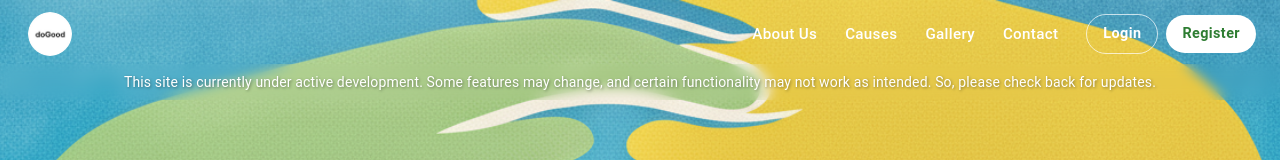
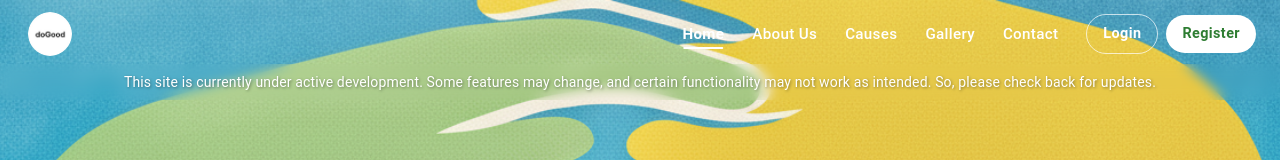
Before and after one commit to raveendra11/doGood-web, a React (Create React App) app: page / in a window 1280 px wide. Shown: the top 160 px of the page. Built offline with nearby package versions, Linux system fonts and the light colour scheme.

Commit message:
Added home in nav menu bar.

```diff
--- a/src/components/Navbar.jsx
+++ b/src/components/Navbar.jsx
@@ -23,6 +23,7 @@ import CloseIcon from '@mui/icons-material/Close';
 import { useAuth } from '../context/AuthContext';
 
 const NAV_LINKS = [
+  { label: 'Home', path: '/' },
   { label: 'About Us', path: '/about' },
   { label: 'Causes', path: '/causes' },
   { label: 'Gallery', path: '/gallery' },
--- a/src/pages/Home.jsx
+++ b/src/pages/Home.jsx
@@ -1,7 +1,9 @@
 import React from "react";
-import { Box, Typography } from "@mui/material";
+import { Box, Typography, Container, Button, Stack } from "@mui/material";
+import { useNavigate } from "react-router-dom";
 
 const Home = () => {
+  const navigate = useNavigate();
   const message =
     "This site is currently under active development. Some features may change, and certain functionality may not work as intended. So, please check back for updates.";
 
@@ -9,8 +11,22 @@ const Home = () => {
     <Box
       sx={{
         position: "relative",
-        minHeight: "100dvh",
+        minHeight: "100vh",
         width: "100%",
+        backgroundImage: "linear-gradient(to bottom, transparent 0%, #fdfbf7 100%)",
+        backgroundColor: "#fdfbf7",
+        display: "flex",
+        flexDirection: "column",
+        paddingTop: "env(safe-area-inset-top)",
+        overflowY: "auto",
+        zIndex: 0,
+      }}
+    >
+      {/* Hero Image Section */}
+      <Box
+        sx={{
+          width: "100%",
+          height: { xs: "60vh", md: "100vh" },
           backgroundImage: {
             xs: "url('/bg-mobile.png')",
             md: "url('/bg.png')",
@@ -18,19 +34,13 @@ const Home = () => {
           backgroundRepeat: "no-repeat",
           backgroundSize: "cover",
           backgroundPosition: { xs: "top center", md: "center" },
-        backgroundColor: "#0f3b60",
-        display: "flex",
-        alignItems: "center",
-        justifyContent: "center",
-        paddingTop: "env(safe-area-inset-top)",
-        overflow: "hidden",
-        zIndex: 0,
+          position: "relative",
         }}
       >
-      {/* Static banner under navbar */}
+        {/* Static banner under navbar - now relative to hero image */}
         <Box
           sx={{
-          position: "fixed",
+            position: "absolute",
             top: 64, // adjust if your AppBar height is different
             left: 0,
             right: 0,
@@ -49,6 +59,105 @@ const Home = () => {
           <Typography variant="body2">{message}</Typography>
         </Box>
       </Box>
+
+      {/* <Container maxWidth="md" sx={{ flexGrow: 1, display: "flex", alignItems: "center", justifyContent: "center", py: { xs: 8, md: 12 } }}>
+        <Stack
+          spacing={4}
+          alignItems="center"
+          textAlign="center"
+          sx={{
+            color: "#2c3e50",
+            animation: "fadeInUp 1s ease-out",
+            p: { xs: 4, md: 8 },
+            borderRadius: 8,
+            bgcolor: "rgba(255, 255, 255, 0.6)",
+            backdropFilter: "blur(20px)",
+            border: "1px solid rgba(255, 255, 255, 0.8)",
+            boxShadow: "0 20px 50px rgba(0,0,0,0.05)",
+          }}
+        >
+          <Typography
+            variant="h1"
+            sx={{
+              fontWeight: 900,
+              fontSize: { xs: "2.5rem", md: "4.5rem" },
+              letterSpacing: "-0.02em",
+              color: "#0f3b60",
+              mb: 2
+            }}
+          >
+            Doing Good, <br />
+            <span style={{ color: "#1b5e20", opacity: 0.9 }}>Together.</span>
+          </Typography>
+
+          <Typography
+            variant="h5"
+            sx={{
+              fontWeight: 400,
+              color: "#546e7a",
+              maxWidth: "700px",
+              lineHeight: 1.6,
+              mb: 4
+            }}
+          >
+            Join us in our mission to support underprivileged communities through
+            clothing drives, food sharing, and education. Every small act of
+            kindness creates a ripple of change.
+          </Typography>
+
+          <Stack direction={{ xs: "column", sm: "row" }} spacing={3}>
+            <Button
+              variant="contained"
+              size="large"
+              onClick={() => navigate("/causes")}
+              sx={{
+                bgcolor: "#0f3b60",
+                color: "#fff",
+                fontWeight: 700,
+                px: 4,
+                py: 1.5,
+                borderRadius: "50px",
+                boxShadow: "0 10px 20px rgba(15, 59, 96, 0.2)",
+                "&:hover": { bgcolor: "#164a7a", boxShadow: "0 12px 24px rgba(15, 59, 96, 0.3)" }
+              }}
+            >
+              Explore Our Causes
+            </Button>
+            <Button
+              variant="outlined"
+              size="large"
+              onClick={() => navigate("/about")}
+              sx={{
+                color: "#0f3b60",
+                borderColor: "#0f3b60",
+                fontWeight: 700,
+                px: 4,
+                py: 1.5,
+                borderRadius: "50px",
+                "&:hover": { borderColor: "#164a7a", bgcolor: "rgba(15, 59, 96, 0.05)" }
+              }}
+            >
+              Learn More
+            </Button>
+          </Stack>
+        </Stack>
+      </Container> */}
+
+      <style>
+        {`
+          @keyframes fadeInUp {
+            from {
+              opacity: 0;
+              transform: translateY(30px);
+            }
+            to {
+              opacity: 1;
+              transform: translateY(0);
+            }
+          }
+        `}
+      </style>
+    </Box>
   );
 };
 
```
Lines whose indentation alone changed are shown as unchanged.
